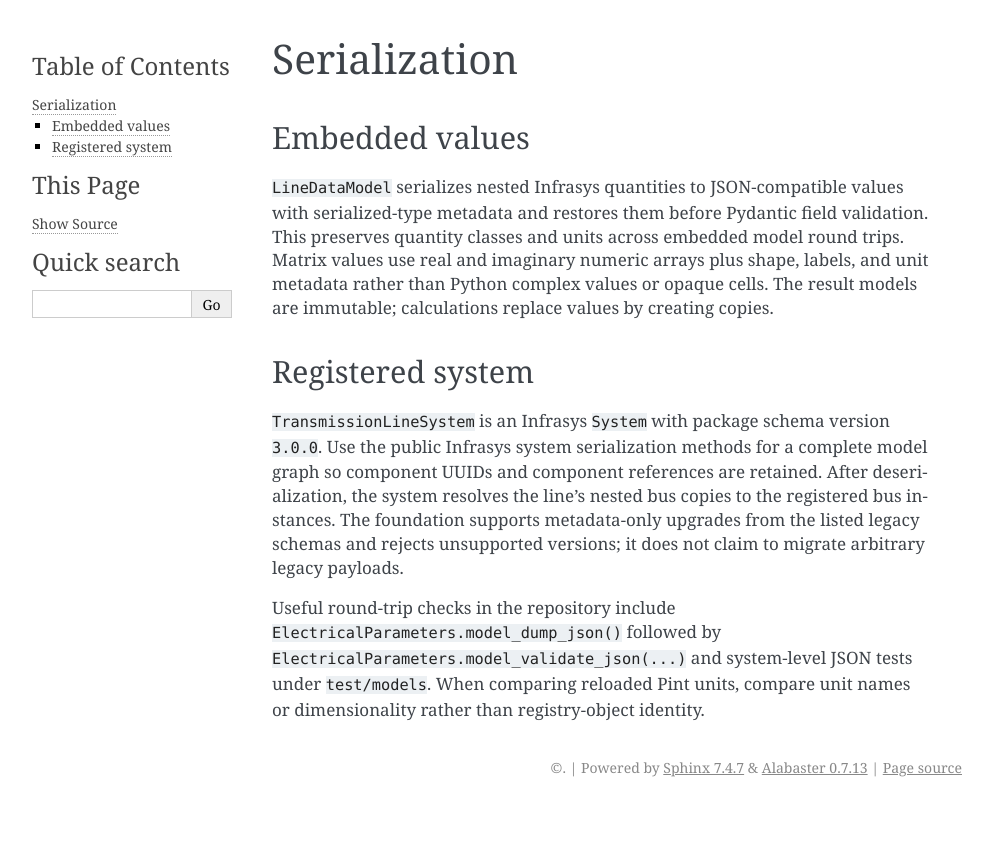
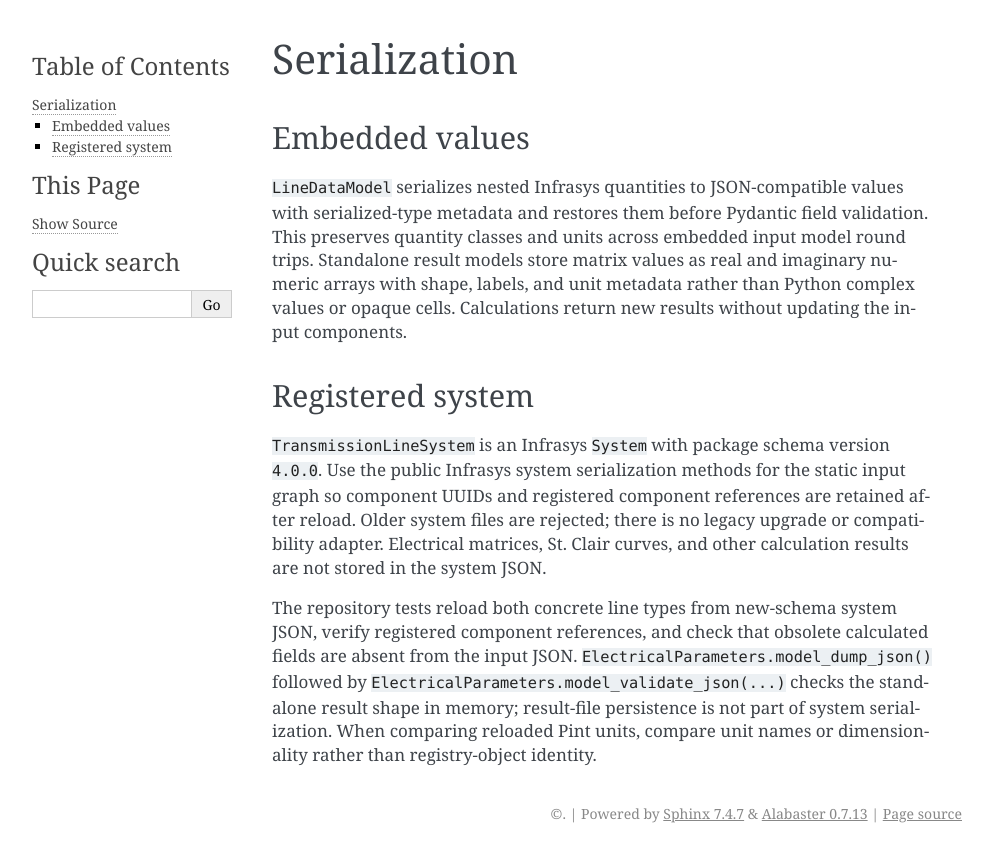
Before and after one commit to SebastianManriqueM/transmissionlines, a Sphinx documentation site: the page built from docs/source/user-guide/serialization.rst, in a window 1280 px wide. Shown: the top 862 px of the page, without its empty margins (148-1141 px from the left). Built offline with Sphinx 7.4.7, drawn with Linux system fonts in a browser that asks for light colours.

Commit message:
docs: correct v4 serialization and calculation guides

```diff
--- a/docs/source/concepts/data-model.rst
+++ b/docs/source/concepts/data-model.rst
@@ -2,8 +2,9 @@ Transmission-line input model
 =============================
 
 The input schema uses Infrasys for registered, static components only. Version
-4 does not load older system files. Calculation-result integration and the
-existing numerical parity guides have not yet been converted to this graph.
+4 does not load older system files. Electrical and St. Clair calculations use
+these inputs but return standalone typed results outside the Infrasys system;
+the input graph and serialized system contain no calculated matrices or curves.
 
 .. mermaid::
    :name: transmission-line-input-model
--- a/docs/source/user-guide/serialization.rst
+++ b/docs/source/user-guide/serialization.rst
@@ -6,25 +6,27 @@ Embedded values
 
 ``LineDataModel`` serializes nested Infrasys quantities to JSON-compatible
 values with serialized-type metadata and restores them before Pydantic field
-validation. This preserves quantity classes and units across embedded model
-round trips. Matrix values use real and imaginary numeric arrays plus shape,
-labels, and unit metadata rather than Python complex values or opaque cells.
-The result models are immutable; calculations replace values by creating
-copies.
+validation. This preserves quantity classes and units across embedded input
+model round trips. Standalone result models store matrix values as real and
+imaginary numeric arrays with shape, labels, and unit metadata rather than
+Python complex values or opaque cells. Calculations return new results without
+updating the input components.
 
 Registered system
 -----------------
 
 ``TransmissionLineSystem`` is an Infrasys ``System`` with package schema
-version ``3.0.0``. Use the public Infrasys system serialization methods for a
-complete model graph so component UUIDs and component references are retained.
-After deserialization, the system resolves the line's nested bus copies to the
-registered bus instances. The foundation supports metadata-only upgrades from
-the listed legacy schemas and rejects unsupported versions; it does not claim
-to migrate arbitrary legacy payloads.
+version ``4.0.0``. Use the public Infrasys system serialization methods for the
+static input graph so component UUIDs and registered component references are
+retained after reload. Older system files are rejected; there is no legacy
+upgrade or compatibility adapter. Electrical matrices, St. Clair curves, and
+other calculation results are not stored in the system JSON.
 
-Useful round-trip checks in the repository include
+The repository tests reload both concrete line types from new-schema system
+JSON, verify registered component references, and check that obsolete
+calculated fields are absent from the input JSON.
 ``ElectricalParameters.model_dump_json()`` followed by
-``ElectricalParameters.model_validate_json(...)`` and system-level JSON tests
-under ``test/models``. When comparing reloaded Pint units, compare unit names or
-dimensionality rather than registry-object identity.
+``ElectricalParameters.model_validate_json(...)`` checks the standalone result
+shape in memory; result-file persistence is not part of system serialization.
+When comparing reloaded Pint units, compare unit names or dimensionality
+rather than registry-object identity.
```
Also changed, not shown: docs/source/user-guide/st-clair.rst (+13 -6 lines).
